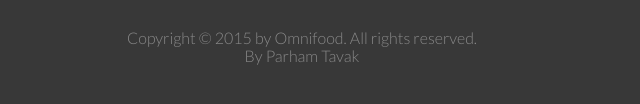
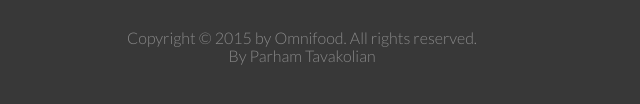
Before and after one commit to frontendparham/Omnifood-Project, a plain HTML site: page index.html in a window 1280 px wide. Shown: the part 5368-5472 px from the top of the page, 338-978 px from the left. Drawn offline with nearby package versions, Linux system fonts and the light colour scheme; files whose address does not match are found by name; a web font is replaced by a local one.

Commit message:
Update index.html

```diff
--- a/index.html
+++ b/index.html
@@ -419,7 +419,7 @@
            </div>
            <div class="row">
                <p>
-                   Copyright &copy; 2015 by Omnifood. All rights reserved.<br> By Parham Tavak
+                   Copyright &copy; 2015 by Omnifood. All rights reserved.<br> By Parham Tavakolian
                </p>
            </div>
        </footer>
```
